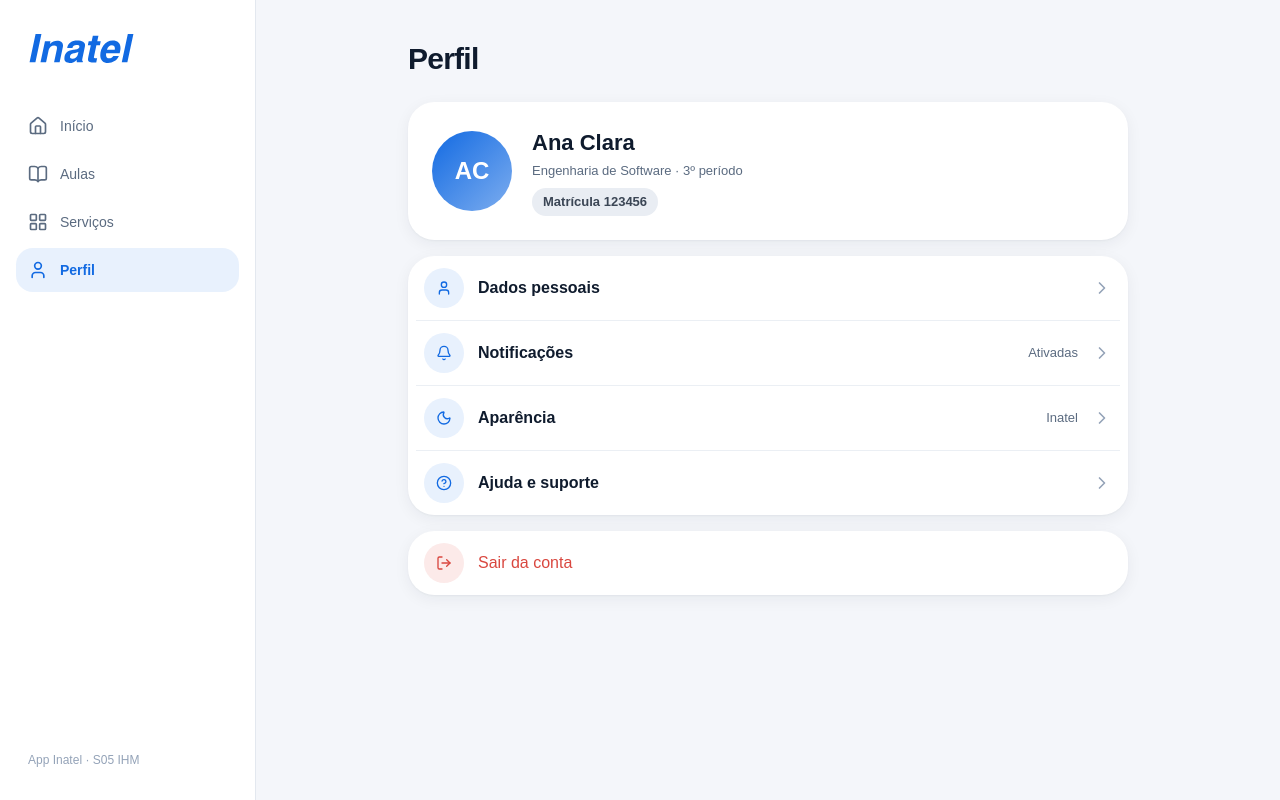
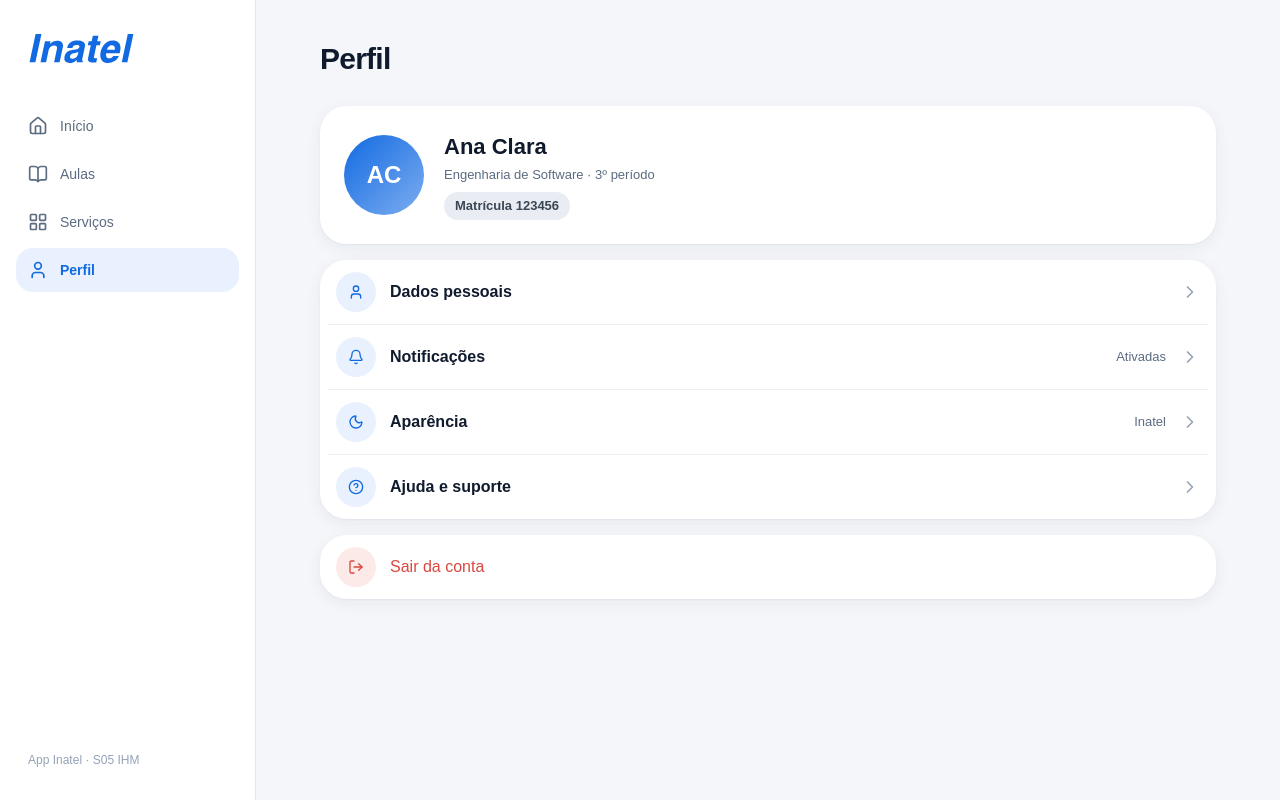
Before and after one commit to isacarol-04/s05-ihm-app-inatel, a React (Vite) app: page /perfil in a window 1280 px wide. Built offline with nearby package versions, Linux system fonts and the light colour scheme.

Commit message:
Use one page width on desktop and keep page headers sticky

```diff
--- a/src/components/layout/AppShell.jsx
+++ b/src/components/layout/AppShell.jsx
@@ -1,9 +1,10 @@
 import { Outlet } from "react-router-dom"
 import { cn } from "@/lib/utils"
-import { ColunaCentral } from "./ColunaCentral"
 import { SideNav } from "./SideNav"
 import { TabBar } from "./TabBar"
 
+// No computador todas as telas usam a mesma largura (56rem de conteúdo, centralizada),
+// então título e conteúdo começam e terminam sempre no mesmo lugar ao trocar de tela.
 // semTabBar: telas internas (reservar armário, pedidos...) não mostram a barra de baixo,
 // porque elas têm o próprio botão de ação fixo no rodapé
 export function AppShell({ semTabBar = false }) {
@@ -14,19 +15,12 @@ export function AppShell({ semTabBar = false }) {
       <div className="lg:pl-64">
         <main
           className={cn(
-            "mx-auto w-full max-w-xl px-5 pt-4 md:max-w-3xl md:px-8 md:pt-6 lg:max-w-6xl lg:px-10 lg:pt-8 lg:pb-12",
+            "mx-auto w-full max-w-xl px-5 pt-4 md:max-w-3xl md:px-8 md:pt-6 lg:max-w-[61rem] lg:px-10 lg:pt-8 lg:pb-12",
             // espaço embaixo só do tamanho do que fica fixo ali (rodapé da tela ou barra de abas), para não sobrar rolagem
             semTabBar ? "pb-[calc(var(--altura-rodape,0px)+1rem)]" : "pb-[calc(5.5rem+env(safe-area-inset-bottom))]"
           )}
         >
-          {/* telas internas (de tarefa) ficam na coluna central no computador */}
-          {semTabBar ? (
-            <ColunaCentral>
-              <Outlet />
-            </ColunaCentral>
-          ) : (
-            <Outlet />
-          )}
+          <Outlet />
         </main>
       </div>
 
--- /dev/null
+++ b/src/components/layout/CabecalhoFixo.jsx
@@ -0,0 +1,22 @@
+import { usePaginaRolada } from "@/hooks/usePaginaRolada"
+import { cn } from "@/lib/utils"
+
+// Deixa o topo da tela (título, voltar, ações) preso em cima enquanto a página rola.
+// As margens negativas fazem o fundo cobrir a largura toda do conteúdo, e a linha
+// embaixo só aparece depois que algo começou a passar por baixo dele.
+export function CabecalhoFixo({ children, className }) {
+  const rolada = usePaginaRolada()
+
+  return (
+    <div
+      className={cn(
+        "sticky top-0 z-20 -mx-5 -mt-4 bg-background px-5 pt-[calc(1rem+env(safe-area-inset-top))] pb-1 transition-shadow duration-200",
+        "md:-mx-8 md:-mt-6 md:px-8 md:pt-[calc(1.5rem+env(safe-area-inset-top))] lg:-mx-10 lg:-mt-8 lg:px-10 lg:pt-8",
+        rolada && "shadow-[0_1px_0_var(--border)]",
+        className
+      )}
+    >
+      {children}
+    </div>
+  )
+}
--- a/src/components/layout/ColunaCentral.jsx
+++ /dev/null
@@ -1,7 +0,0 @@
-import { cn } from "@/lib/utils"
-
-// Coluna das telas de tarefa (armário, pedidos, novo pedido, perfil): no computador
-// todas têm a mesma largura e ficam centralizadas, com título, conteúdo e botões juntos.
-export function ColunaCentral({ children, className }) {
-  return <div className={cn("mx-auto w-full max-w-[45rem]", className)}>{children}</div>
-}
--- a/src/components/layout/HeaderInicio.jsx
+++ b/src/components/layout/HeaderInicio.jsx
@@ -2,12 +2,14 @@ import { Bell, Moon, Sun } from "lucide-react"
 import { InatelLogo } from "@/components/brand/InatelLogo"
 import { Button } from "@/components/ui/button"
 import { useTheme } from "@/hooks/useTheme"
+import { CabecalhoFixo } from "./CabecalhoFixo"
 
 export function HeaderInicio({ temNotificacao = false }) {
   const { tema, abrirSeletor } = useTheme()
   const IconeTema = tema === "dark" ? Sun : Moon
 
   return (
+    <CabecalhoFixo>
       <header className="flex items-center justify-between gap-4 py-2">
         {/* no desktop o logo já aparece na barra lateral */}
         <InatelLogo className="h-7 lg:invisible" />
@@ -24,5 +26,6 @@ export function HeaderInicio({ temNotificacao = false }) {
           </Button>
         </div>
       </header>
+    </CabecalhoFixo>
   )
 }
--- a/src/components/layout/HeaderInterno.jsx
+++ b/src/components/layout/HeaderInterno.jsx
@@ -1,6 +1,7 @@
 import { useNavigate } from "react-router-dom"
 import { ChevronLeft } from "lucide-react"
 import { Button } from "@/components/ui/button"
+import { CabecalhoFixo } from "./CabecalhoFixo"
 
 // cabeçalho das telas internas: botão de voltar redondo + título
 // "voltarPara" é usado quando a pessoa chegou direto pela URL (sem histórico)
@@ -13,6 +14,7 @@ export function HeaderInterno({ titulo, voltarPara = "/", acao }) {
   }
 
   return (
+    <CabecalhoFixo>
       <header className="flex items-center gap-3.5 py-2">
         <Button variant="surface" size="icon-xl" aria-label="Voltar" onClick={voltar}>
           <ChevronLeft />
@@ -20,5 +22,6 @@ export function HeaderInterno({ titulo, voltarPara = "/", acao }) {
         <h1 className="flex-1 truncate text-lg font-bold lg:text-[30px] lg:leading-tight lg:tracking-tight">{titulo}</h1>
         {acao}
       </header>
+    </CabecalhoFixo>
   )
 }
--- a/src/components/layout/PageHeader.jsx
+++ b/src/components/layout/PageHeader.jsx
@@ -1,8 +1,10 @@
 import { cn } from "@/lib/utils"
+import { CabecalhoFixo } from "./CabecalhoFixo"
 
 // título grande das telas principais (Aulas, Serviços, Perfil) com ação opcional à direita
 export function PageHeader({ titulo, descricao, acao, className }) {
   return (
+    <CabecalhoFixo>
       <header className={cn("flex items-start justify-between gap-4 py-2", className)}>
         <div>
           <h1 className="text-[30px] leading-tight font-bold tracking-tight">{titulo}</h1>
@@ -10,5 +12,6 @@ export function PageHeader({ titulo, descricao, acao, className }) {
         </div>
         {acao}
       </header>
+    </CabecalhoFixo>
   )
 }
--- /dev/null
+++ b/src/hooks/usePaginaRolada.js
@@ -0,0 +1,15 @@
+import { useSyncExternalStore } from "react"
+
+function assinar(avisar) {
+  window.addEventListener("scroll", avisar, { passive: true })
+  return () => window.removeEventListener("scroll", avisar)
+}
+
+// true quando a página já rolou um pouco (usado para mostrar a linha embaixo do cabeçalho fixo)
+export function usePaginaRolada(limite = 4) {
+  return useSyncExternalStore(
+    assinar,
+    () => window.scrollY > limite,
+    () => false
+  )
+}
--- a/src/pages/Perfil.jsx
+++ b/src/pages/Perfil.jsx
@@ -1,7 +1,6 @@
 import { useCallback, useState } from "react"
 import { useNavigate } from "react-router-dom"
 import { Bell, CircleHelp, LogOut, Moon, User } from "lucide-react"
-import { ColunaCentral } from "@/components/layout/ColunaCentral"
 import { PageHeader } from "@/components/layout/PageHeader"
 import { AjudaPainel } from "@/components/perfil/AjudaPainel"
 import { DadosPessoaisPainel } from "@/components/perfil/DadosPessoaisPainel"
@@ -47,8 +46,7 @@ export default function Perfil() {
 
   return (
     <>
-      {/* tela de configurações: mesma coluna central das telas de tarefa */}
-      <ColunaCentral>
+      <div>
         <PageHeader titulo="Perfil" />
 
         <div className="mt-4 space-y-4">
@@ -70,7 +68,7 @@ export default function Perfil() {
             <MenuItem icone={LogOut} label="Sair da conta" tom="danger" semSeta onClick={() => setPainel("sair")} />
           </MenuLista>
         </div>
-      </ColunaCentral>
+      </div>
 
       {usuario && (
         <>
```
Lines whose indentation alone changed are shown as unchanged.
